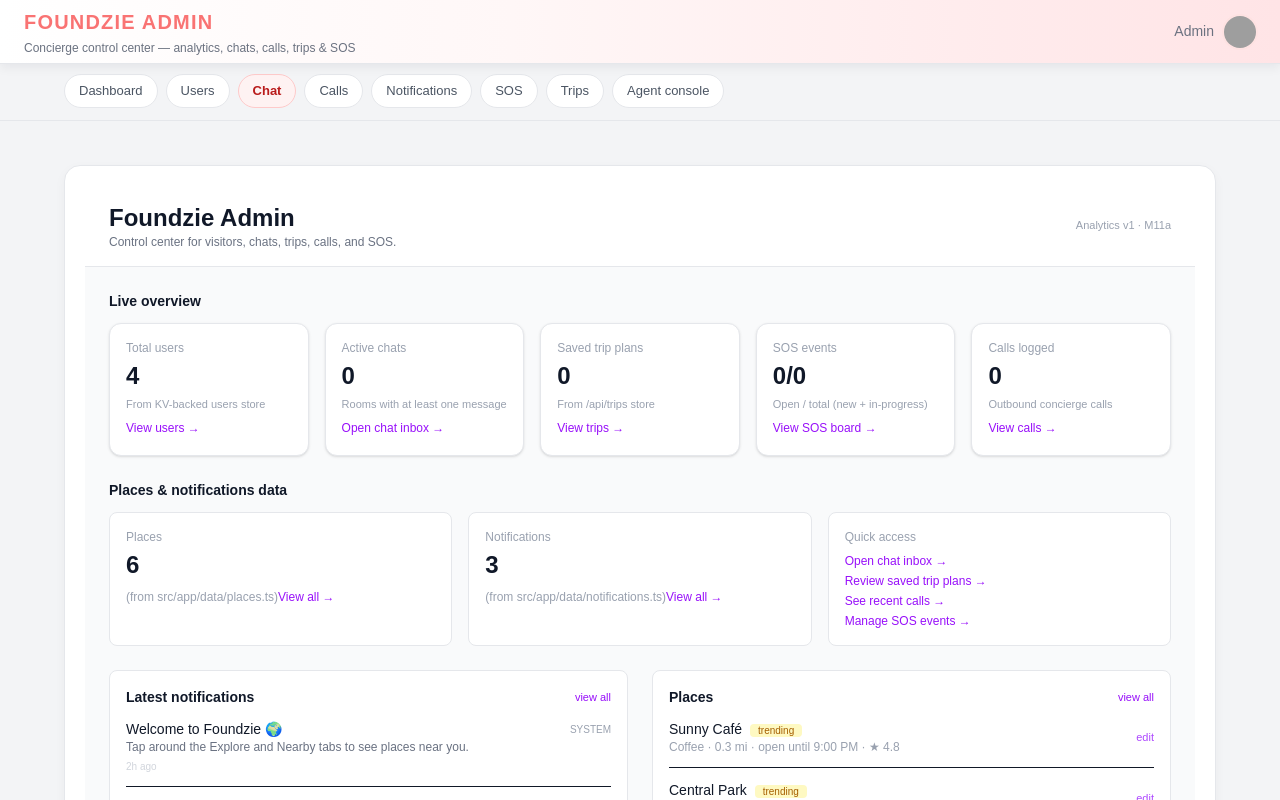
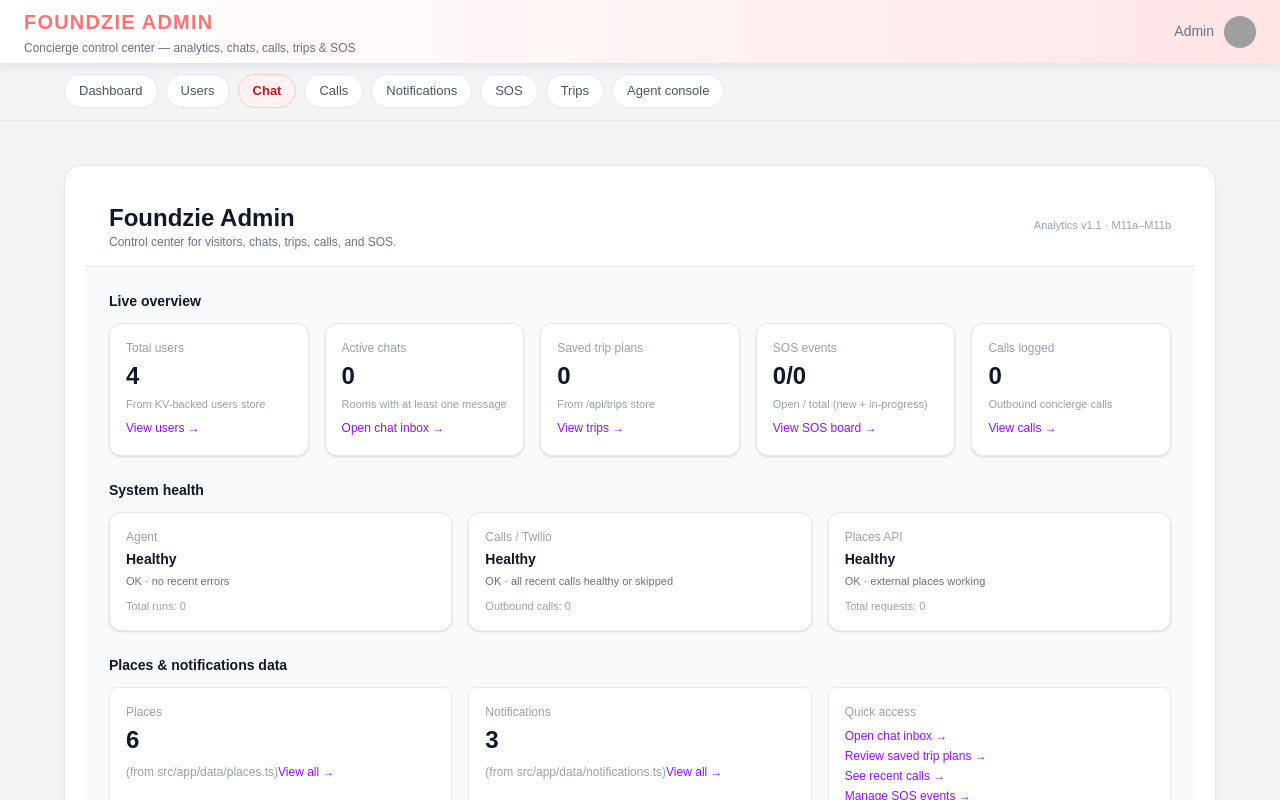
Before and after one commit to Foundzie/foundzie-v2, a Next.js app: page /admin in a window 1280 px wide. Shown: the top 800 px of the page. Built offline with nearby package versions, Linux system fonts and the light colour scheme; grey boxes are pictures that could not be loaded.

Commit message:
M11b - health counters and System health dashboard strip

```diff
--- a/src/app/admin/page.tsx
+++ b/src/app/admin/page.tsx
@@ -12,6 +12,7 @@ import { listRooms } from "@/app/api/chat/store";
 import { listEvents } from "@/app/api/sos/store";
 import { listCallLogs } from "@/app/api/calls/store";
 import { listTrips } from "@/app/api/trips/store";
+import { getHealthSnapshot } from "@/app/api/health/store";
 
 // make TS happy about the shape coming from data files
 type Place = (typeof mockPlaces)[number];
@@ -19,12 +20,13 @@ type AdminNotification = (typeof mockNotifications)[number];
 
 export default async function AdminPage() {
   // Fetch live stats in parallel
-  const [users, rooms, sosEvents, callLogs, trips] = await Promise.all([
+  const [users, rooms, sosEvents, callLogs, trips, health] = await Promise.all([
     listUsers(),
     listRooms(),
     listEvents(),
     listCallLogs(50),
     listTrips(),
+    getHealthSnapshot(),
   ]);
 
   const totalUsers = users.length;
@@ -37,6 +39,32 @@ export default async function AdminPage() {
   ).length;
 
   const totalCalls = callLogs.length;
+
+  // Health summaries
+  const agentErrors = health.agent.errors;
+  const agentCalls = health.agent.calls;
+
+  const callErrors = health.calls.errors;
+  const callOutbound = health.calls.outbound;
+
+  const placesTotal = health.places.totalRequests;
+  const placesFallbacks =
+    health.places.osmFallbacks + health.places.localFallbacks;
+
+  const agentLabel =
+    agentErrors === 0
+      ? "OK · no recent errors"
+      : `${agentErrors} error${agentErrors === 1 ? "" : "s"} recorded`;
+  const callsLabel =
+    callErrors === 0
+      ? "OK · all recent calls healthy or skipped"
+      : `${callErrors} issue${callErrors === 1 ? "" : "s"} recorded`;
+  const placesLabel =
+    placesFallbacks === 0
+      ? "OK · external places working"
+      : `${placesFallbacks} fallback${
+          placesFallbacks === 1 ? "" : "s"
+        } to OSM/local`;
 
   return (
     <main className="min-h-screen bg-gray-50">
@@ -51,7 +79,7 @@ export default async function AdminPage() {
           </p>
         </div>
         <span className="text-[11px] text-gray-400">
-          Analytics v1 · M11a
+          Analytics v1.1 · M11a–M11b
         </span>
       </header>
 
@@ -145,6 +173,56 @@ export default async function AdminPage() {
               >
                 View calls →
               </Link>
+            </div>
+          </div>
+        </section>
+
+        {/* SYSTEM HEALTH STRIP */}
+        <section>
+          <h2 className="text-sm font-semibold text-gray-900 mb-3">
+            System health
+          </h2>
+          <div className="grid grid-cols-1 md:grid-cols-3 gap-4">
+            {/* Agent health */}
+            <div className="bg-white border border-gray-200 rounded-xl p-4 shadow-sm flex flex-col">
+              <p className="text-xs text-gray-400 mb-1">Agent</p>
+              <p className="text-sm font-semibold text-gray-900">
+                {agentErrors === 0 ? "Healthy" : "Attention needed"}
+              </p>
+              <p className="text-[11px] text-gray-500 mt-1">
+                {agentLabel}
+              </p>
+              <p className="text-[11px] text-gray-400 mt-2">
+                Total runs: {agentCalls}
+              </p>
+            </div>
+
+            {/* Calls health */}
+            <div className="bg-white border border-gray-200 rounded-xl p-4 shadow-sm flex flex-col">
+              <p className="text-xs text-gray-400 mb-1">Calls / Twilio</p>
+              <p className="text-sm font-semibold text-gray-900">
+                {callErrors === 0 ? "Healthy" : "Issues detected"}
+              </p>
+              <p className="text-[11px] text-gray-500 mt-1">
+                {callsLabel}
+              </p>
+              <p className="text-[11px] text-gray-400 mt-2">
+                Outbound calls: {callOutbound}
+              </p>
+            </div>
+
+            {/* Places health */}
+            <div className="bg-white border border-gray-200 rounded-xl p-4 shadow-sm flex flex-col">
+              <p className="text-xs text-gray-400 mb-1">Places API</p>
+              <p className="text-sm font-semibold text-gray-900">
+                {placesFallbacks === 0 ? "Healthy" : "Using fallbacks"}
+              </p>
+              <p className="text-[11px] text-gray-500 mt-1">
+                {placesLabel}
+              </p>
+              <p className="text-[11px] text-gray-400 mt-2">
+                Total requests: {placesTotal}
+              </p>
             </div>
           </div>
         </section>
--- a/src/app/api/agent/route.ts
+++ b/src/app/api/agent/route.ts
@@ -4,6 +4,7 @@ import { NextRequest, NextResponse } from "next/server";
 import { runFoundzieAgent } from "@/lib/agent/runtime";
 import { coreTools } from "@/lib/agent/spec";
 import { toolImplementations } from "@/lib/agent/tools";
+import { recordAgentCall } from "../health/store";
 
 export const dynamic = "force-dynamic";
 
@@ -27,6 +28,7 @@ export async function POST(req: NextRequest) {
       ? body.userId.trim()
       : null;
 
+  try {
     const agentResult = await runFoundzieAgent({
       input: inputRaw,
       roomId,
@@ -34,6 +36,8 @@ export async function POST(req: NextRequest) {
       source: "admin",
       toolsMode: "debug", // Admin debug: allow tools
     });
+
+    await recordAgentCall(true);
 
     const availableTools = coreTools.map((t) => t.name);
     const implementedTools = Object.keys(toolImplementations);
@@ -47,6 +51,19 @@ export async function POST(req: NextRequest) {
       availableTools,
       implementedTools,
     });
+  } catch (err) {
+    console.error("[/api/agent] error:", err);
+    await recordAgentCall(false, err);
+
+    return NextResponse.json(
+      {
+        ok: false,
+        message:
+          "Foundzie agent encountered a problem while answering your request.",
+      },
+      { status: 500 }
+    );
+  }
 }
 
 // Simple sanity GET
--- a/src/app/api/calls/outbound/route.ts
+++ b/src/app/api/calls/outbound/route.ts
@@ -3,6 +3,7 @@ import { NextResponse } from "next/server";
 import { getUser } from "../../users/store";
 import { addCallLog } from "../store";
 import { startTwilioCall } from "@/lib/twilio";
+import { recordOutboundCall } from "../../health/store";
 
 export const dynamic = "force-dynamic";
 
@@ -12,11 +13,9 @@ export async function POST(req: Request) {
 
   const userId =
     typeof body.userId === "string" ? body.userId.trim() : "";
-  const note =
-    typeof body.note === "string" ? body.note.trim() : "";
+  const note = typeof body.note === "string" ? body.note.trim() : "";
 
-  let phone =
-    typeof body.phone === "string" ? body.phone.trim() : "";
+  let phone = typeof body.phone === "string" ? body.phone.trim() : "";
 
   let user = null;
 
@@ -41,7 +40,24 @@ export async function POST(req: Request) {
   const callId = `call-${Date.now()}`;
 
   // 1) Attempt Twilio call (auto-skips if env vars missing)
-  const twilioResult = await startTwilioCall(phone, note);
+  let twilioResult: any = null;
+  let twilioErrored = false;
+
+  try {
+    twilioResult = await startTwilioCall(phone, note);
+  } catch (err) {
+    twilioErrored = true;
+    console.error("[/api/calls/outbound] Twilio error:", err);
+  }
+
+  const twilioStatus: "started" | "skipped" | null = twilioResult
+    ? "started"
+    : "skipped";
+
+  await recordOutboundCall({
+    hadError: twilioErrored,
+    twilioStatus,
+  });
 
   // 2) Always log internally (preserves your Admin Calls page)
   const log = await addCallLog({
@@ -62,6 +78,6 @@ export async function POST(req: Request) {
     note: log.note,
     createdAt: log.createdAt,
     twilioSid: twilioResult?.sid ?? null,
-    twilioStatus: twilioResult ? "started" : "skipped",
+    twilioStatus,
   });
 }
--- /dev/null
+++ b/src/app/api/health/store.ts
@@ -0,0 +1,133 @@
+// src/app/api/health/store.ts
+import "server-only";
+import { kvGetJSON, kvSetJSON } from "@/lib/kv/redis";
+
+export type AgentHealth = {
+  calls: number;
+  errors: number;
+  lastErrorAt: string | null;
+};
+
+export type CallsHealth = {
+  outbound: number;
+  errors: number;
+  lastErrorAt: string | null;
+  lastSkipAt: string | null;
+};
+
+export type PlacesHealth = {
+  totalRequests: number;
+  googleSuccess: number;
+  osmFallbacks: number;
+  localFallbacks: number;
+  lastFallbackAt: string | null;
+};
+
+export type HealthSnapshot = {
+  agent: AgentHealth;
+  calls: CallsHealth;
+  places: PlacesHealth;
+};
+
+const HEALTH_KEY = "foundzie:health:v1";
+
+function defaultSnapshot(): HealthSnapshot {
+  return {
+    agent: {
+      calls: 0,
+      errors: 0,
+      lastErrorAt: null,
+    },
+    calls: {
+      outbound: 0,
+      errors: 0,
+      lastErrorAt: null,
+      lastSkipAt: null,
+    },
+    places: {
+      totalRequests: 0,
+      googleSuccess: 0,
+      osmFallbacks: 0,
+      localFallbacks: 0,
+      lastFallbackAt: null,
+    },
+  };
+}
+
+async function load(): Promise<HealthSnapshot> {
+  const fromKv = (await kvGetJSON<HealthSnapshot>(HEALTH_KEY)) ?? null;
+  if (!fromKv) return defaultSnapshot();
+
+  // simple defensive merge in case we add fields later
+  return {
+    ...defaultSnapshot(),
+    ...fromKv,
+    agent: { ...defaultSnapshot().agent, ...(fromKv as any).agent },
+    calls: { ...defaultSnapshot().calls, ...(fromKv as any).calls },
+    places: { ...defaultSnapshot().places, ...(fromKv as any).places },
+  };
+}
+
+async function save(snapshot: HealthSnapshot): Promise<void> {
+  await kvSetJSON(HEALTH_KEY, snapshot);
+}
+
+/* ------------------------------------------------------------------ */
+/*  Public helpers                                                     */
+/* ------------------------------------------------------------------ */
+
+export async function getHealthSnapshot(): Promise<HealthSnapshot> {
+  return load();
+}
+
+export async function recordAgentCall(ok: boolean, _error?: unknown) {
+  const snap = await load();
+  snap.agent.calls += 1;
+  if (!ok) {
+    snap.agent.errors += 1;
+    snap.agent.lastErrorAt = new Date().toISOString();
+  }
+  await save(snap);
+}
+
+export async function recordOutboundCall(opts: {
+  hadError: boolean;
+  twilioStatus: "started" | "skipped" | null;
+}) {
+  const snap = await load();
+  snap.calls.outbound += 1;
+
+  const now = new Date().toISOString();
+
+  if (opts.hadError) {
+    snap.calls.errors += 1;
+    snap.calls.lastErrorAt = now;
+  } else if (opts.twilioStatus === "skipped") {
+    // env missing or other non-fatal issue
+    snap.calls.errors += 1;
+    snap.calls.lastSkipAt = now;
+  }
+
+  await save(snap);
+}
+
+export async function recordPlacesSource(
+  source: "google" | "osm" | "local"
+) {
+  const snap = await load();
+  snap.places.totalRequests += 1;
+
+  const now = new Date().toISOString();
+
+  if (source === "google") {
+    snap.places.googleSuccess += 1;
+  } else if (source === "osm") {
+    snap.places.osmFallbacks += 1;
+    snap.places.lastFallbackAt = now;
+  } else if (source === "local") {
+    snap.places.localFallbacks += 1;
+    snap.places.lastFallbackAt = now;
+  }
+
+  await save(snap);
+}
--- a/src/app/api/places/route.ts
+++ b/src/app/api/places/route.ts
@@ -1,6 +1,7 @@
 // src/app/api/places/route.ts
 import { NextResponse } from "next/server";
 import { allPlaces } from "@/app/data/places";
+import { recordPlacesSource } from "../health/store";
 
 export const dynamic = "force-dynamic";
 
@@ -372,6 +373,8 @@ export async function GET(req: Request) {
       source = "local";
     }
 
+    await recordPlacesSource(source);
+
     // tiny delay for realism (optional)
     await new Promise((r) => setTimeout(r, 80));
 
```
Lines whose indentation alone changed are shown as unchanged.
